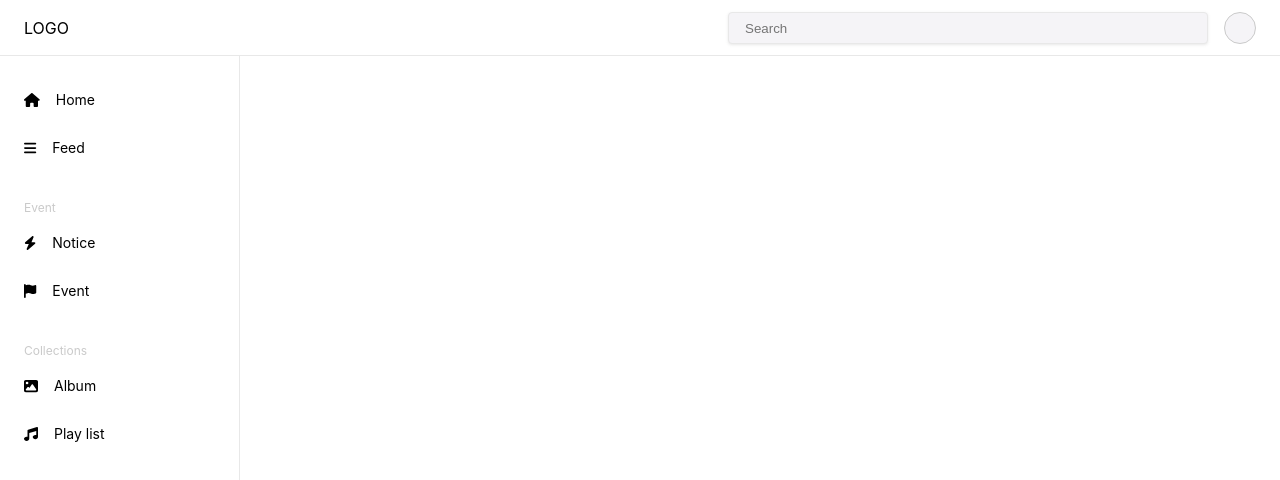
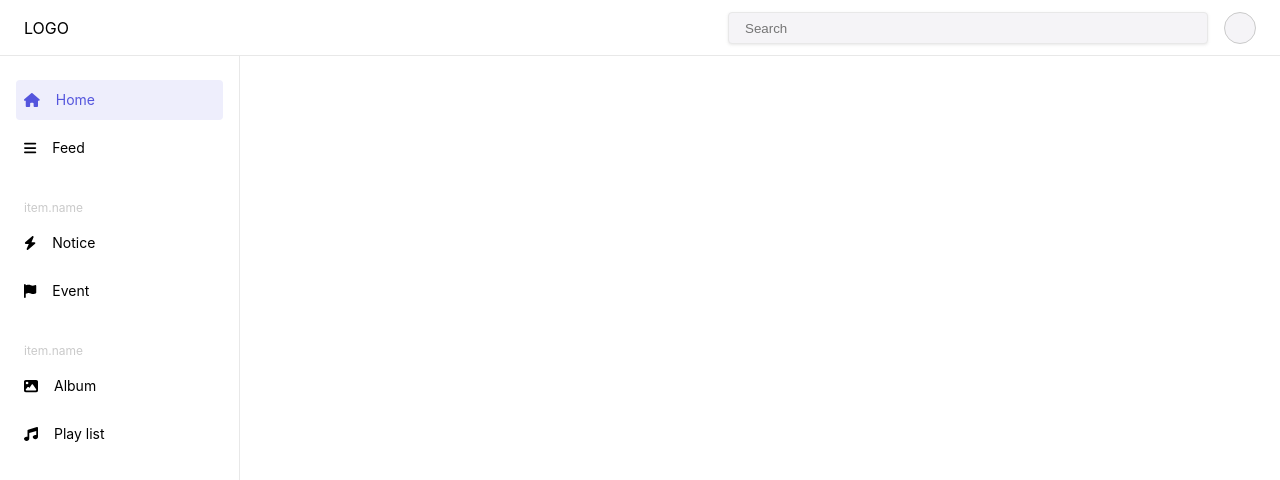
Before and after one commit to Yun-Jehyeok/fukin_friends, a Next.js app in the folder front/: page / in a window 1280 px wide. Shown: the top 480 px of the page. Built offline with nearby package versions, Linux system fonts and the light colour scheme.

Commit message:
8/4 시작

```diff
--- a/front/components/Navigation/Navigation.tsx
+++ b/front/components/Navigation/Navigation.tsx
@@ -8,51 +8,86 @@ import {
 } from '@fortawesome/free-solid-svg-icons';
 import { FontAwesomeIcon } from '@fortawesome/react-fontawesome';
 import { NextPage } from 'next';
+import { useState } from 'react';
 import { Container, IconContainer } from './style';
 
 const Navigation: NextPage = () => {
+  const [itemList, setItemList] = useState([
+    {
+      name: 'Home',
+      icon: faHouse,
+      clicked: true,
+    },
+    {
+      name: 'Feed',
+      icon: faBars,
+      clicked: false,
+    },
+    {
+      name: 'Event',
+      class: 'division',
+    },
+    {
+      name: 'Notice',
+      icon: faBolt,
+      clicked: false,
+    },
+    {
+      name: 'Event',
+      icon: faFlag,
+      clicked: false,
+    },
+    {
+      name: 'Collections',
+      class: 'division',
+    },
+    {
+      name: 'Album',
+      icon: faImage,
+      clicked: false,
+    },
+    {
+      name: 'Play list',
+      icon: faMusic,
+      clicked: false,
+    },
+  ]);
+
+  const handleChangeView = (e: React.MouseEvent<HTMLDivElement>) => {
+    let tempList = itemList.map((item) => {
+      item.clicked = false;
+
+      if (item.name === e.currentTarget.dataset.name) {
+        item.clicked = true;
+      }
+
+      return item;
+    });
+
+    setItemList(tempList);
+  };
+
   return (
     <Container>
-      <div>
-        <IconContainer>
-          <FontAwesomeIcon icon={faHouse} />
-        </IconContainer>
-        <div>Home</div>
-      </div>
-      <div>
-        <IconContainer>
-          <FontAwesomeIcon icon={faBars} />
-        </IconContainer>
-        <div>Feed</div>
-      </div>
-
-      <div className="division">Event</div>
-      <div>
-        <IconContainer>
-          <FontAwesomeIcon icon={faBolt} />
-        </IconContainer>
-        <div>Notice</div>
-      </div>
-      <div>
-        <IconContainer>
-          <FontAwesomeIcon icon={faFlag} />
-        </IconContainer>
-        <div>Event</div>
-      </div>
-
-      <div className="division">Collections</div>
-      <div>
-        <IconContainer>
-          <FontAwesomeIcon icon={faImage} />
-        </IconContainer>
-        <div>Album</div>
-      </div>
-      <div>
-        <IconContainer>
-          <FontAwesomeIcon icon={faMusic} />
-        </IconContainer>
-        <div>Play list</div>
-      </div>
+      {itemList.map((item) =>
+        item.class ? (
+          <div key={item.name} className={item.class}>
+            item.name
+          </div>
+        ) : (
+          <div
+            key={item.name}
+            data-name={item.name}
+            data-clicked={item.clicked}
+            onClick={handleChangeView}
+          >
+            <IconContainer>
+              <FontAwesomeIcon icon={item.icon} />
+            </IconContainer>
+            <div>{item.name}</div>
+          </div>
+        ),
+      )}
     </Container>
   );
 };
--- a/front/components/Navigation/style.ts
+++ b/front/components/Navigation/style.ts
@@ -24,6 +24,10 @@ export const Container = styled.div`
     color: #5455dd;
     background-color: #eeeefc;
   }
+  & > div:not(.division)[data-clicked='true'] {
+    color: #5455dd;
+    background-color: #eeeefc;
+  }
   & > .division {
     font-size: 12px;
     color: #cacaca;
--- /dev/null
+++ b/front/src/store/types/user.ts
@@ -0,0 +1 @@
+export interface IUser {}
```
